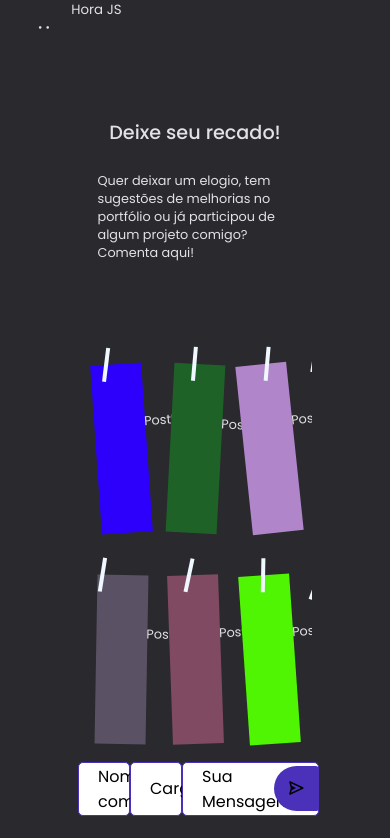
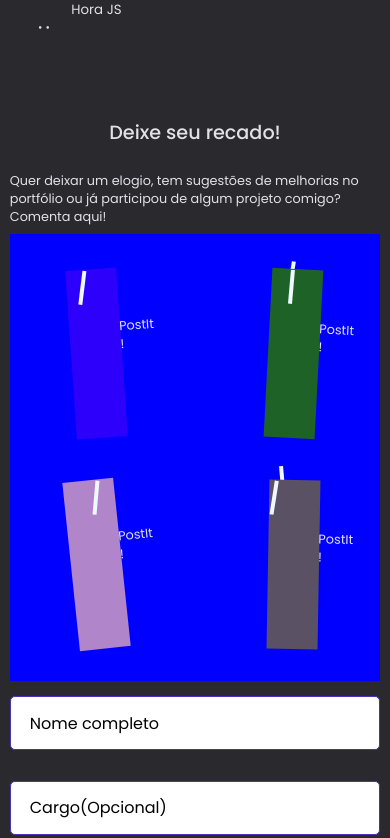
Before and after one commit to Brunogoniadis/PortifolioBrunoGoniadis, a React (Vite) app: page / in a window 390 px wide. Shown: the part 2286-3124 px from the top of the page. Built offline with nearby package versions, Linux system fonts and the light colour scheme.

Commit message:
Responsive: Recado Page

```diff
--- a/src/pages/Contato/styles.ts
+++ b/src/pages/Contato/styles.ts
@@ -130,5 +130,51 @@ export const Container = styled.div`
 
         gap: 35px;
     }
+    @media (max-width: 512px) {
+
+        padding-left: 0;
+        padding-right: 0;
+
+        p{
+            width: 95%;
+        }
+
+        .pinContainer{
+            background-color:blue;
+            width: 95%;
+            margin-top: -2vh;
+
+            justify-content: space-around;
+            grid-template-columns: auto auto;
+
+        }
+        .formContainer{
+            display: flex;
+            flex-direction: row;
+
+            margin-top: 2vh;
+
+            width: 95%;
+            height: 30vh;
+            .inputUserNameData{
+                width: 100%;
+                height: 100%;
+
+                display: flex;
+                flex-direction: column;
+
+                .inputName{
+                    width: 95vw;
+                }
+                .inputCargo{
+                    width: 95vw;
+                }
+                .inputMensager{
+                    width: 95vw;
+                }
+            }
+        }
+
+    }
 
 `
```
